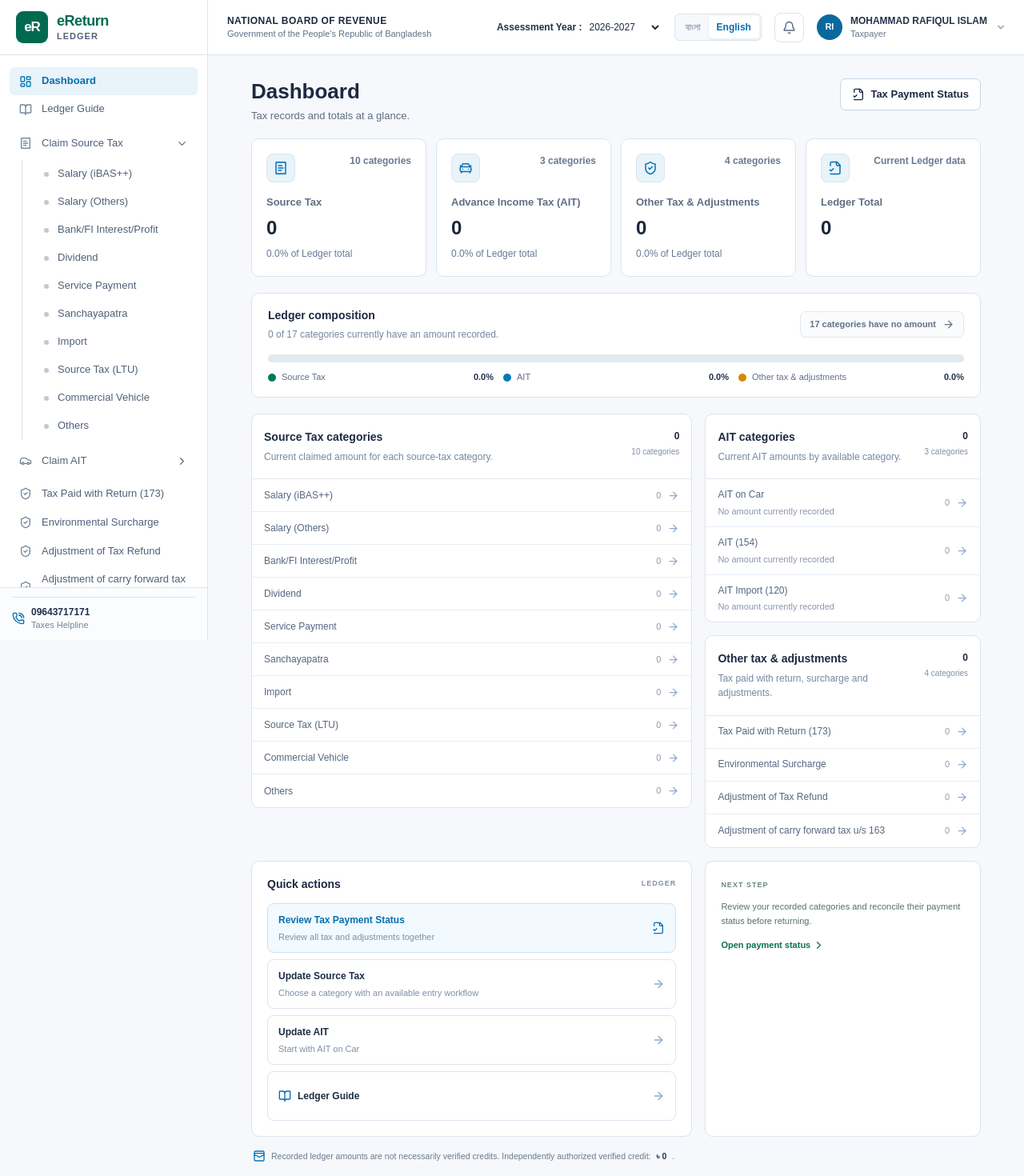
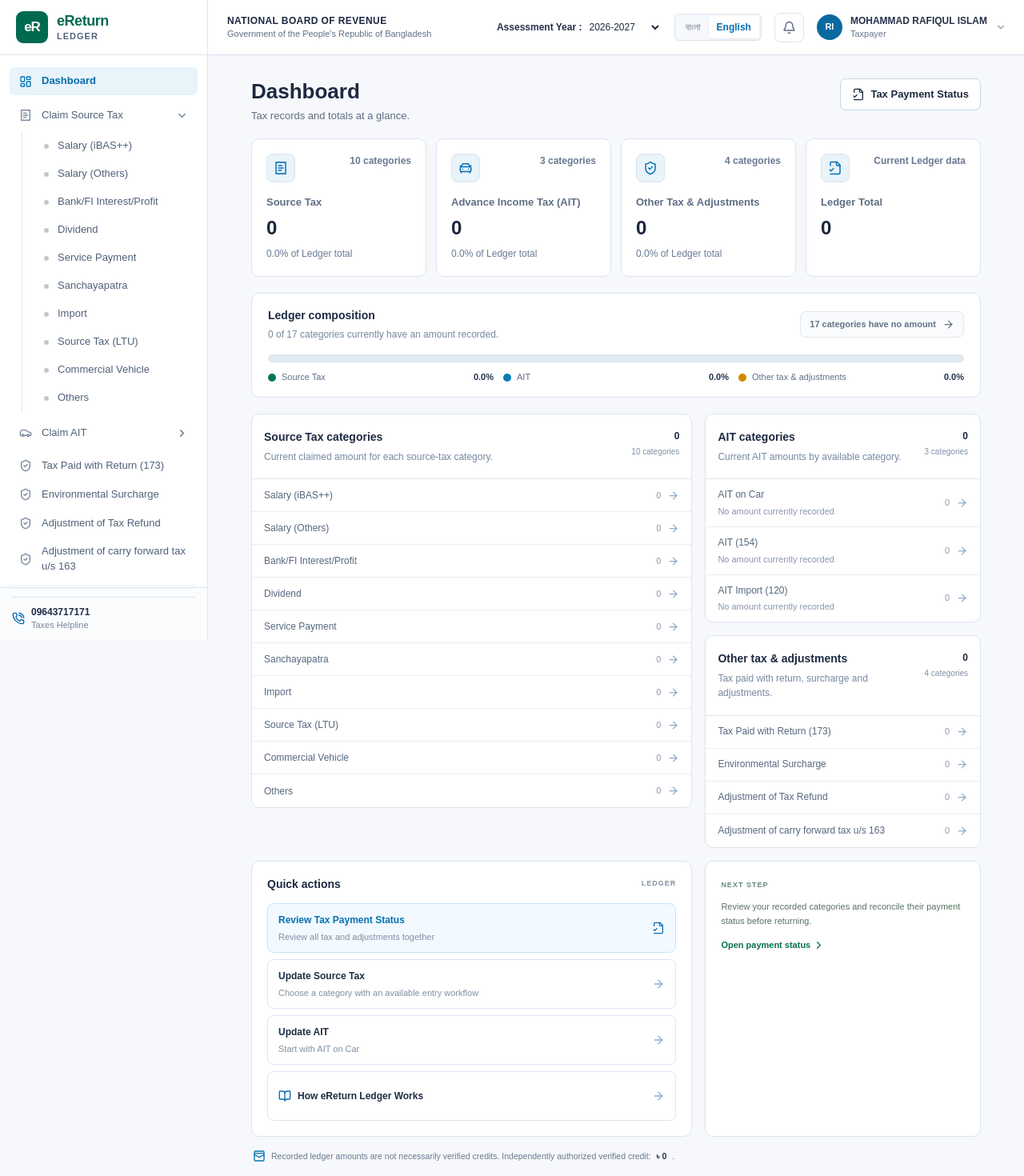
Before and after one commit to shihab-tech04/eLedger, a React (Vite) app: page / in a window 1280 px wide. Shown: the top 1470 px of the page at 80% size. Built offline with nearby package versions, Linux system fonts and the light colour scheme.

Commit message:
Restore September eLedger navigation and frontend-only release scope

```diff
--- a/src/components/navigation/Sidebar.tsx
+++ b/src/components/navigation/Sidebar.tsx
@@ -1,7 +1,7 @@
 import React, { useEffect, useState } from 'react';
 import {
-  BookOpen, Car, ChevronDown, ChevronRight, FileCheck2,
-  LayoutDashboard, Menu, PhoneCall, ReceiptText, RotateCcw,
+  Car, ChevronDown, ChevronRight, FileCheck2,
+  LayoutDashboard, Menu, PhoneCall, ReceiptText,
   ShieldCheck, X,
 } from 'lucide-react';
 import { useLedger } from '../../context/LedgerContext.tsx';
@@ -127,11 +127,6 @@ export const Sidebar: React.FC = () => {
             aria-current={activeNavTab === 'dashboard' ? 'page' : undefined} onClick={() => navigate('dashboard')}>
             <LayoutDashboard size={16}/><span>{bn ? 'ড্যাশবোর্ড' : 'Dashboard'}</span>
           </button>
-          <button type="button" className={'eledger-side-link ' + (activeNavTab === 'ledger-guide' ? 'is-active' : '')}
-            aria-current={activeNavTab === 'ledger-guide' ? 'page' : undefined} onClick={() => navigate('ledger-guide')}>
-            <BookOpen size={16}/><span>{bn ? 'লেজার নির্দেশিকা' : 'Ledger Guide'}</span>
-          </button>
-
           <div className="eledger-nav-group">
             <button type="button" className="eledger-side-link eledger-group-toggle"
               aria-expanded={expanded.source} onClick={() => setExpanded((current) => ({ ...current, source: !current.source }))}>
@@ -169,9 +164,6 @@ export const Sidebar: React.FC = () => {
           <button type="button" className="eledger-side-link eledger-status-link" onClick={openStatus}>
             <FileCheck2 size={16}/><span>{bn ? 'কর পরিশোধের অবস্থা' : 'Tax Payment Status'}</span>
           </button>
-          <a className="eledger-return-link" href="https://etaxnbr.gov.bd/" target="_blank" rel="noopener noreferrer">
-            <RotateCcw size={16}/><span>{bn ? 'ই-রিটার্নে যান' : 'Go to eReturn'}</span><ChevronRight size={15}/>
-          </a>
         </nav>
         <div className="eledger-sidebar-bottom">
           <a className="eledger-helpline" href="tel:09643717171">
--- a/src/features/dashboard/DashboardView.tsx
+++ b/src/features/dashboard/DashboardView.tsx
@@ -171,7 +171,7 @@ export const DashboardView: React.FC = () => {
                 <span><strong>{t('Update AIT','অগ্রিম কর হালনাগাদ করুন')}</strong><small>{t('Start with AIT on Car','গাড়ির অগ্রিম কর দিয়ে শুরু করুন')}</small></span><ArrowRight size={16}/>
               </button>
               <button type="button" onClick={() => setActiveNavTab('ledger-guide')}>
-                <span className="eledger-action-with-icon"><BookOpen size={16}/><strong>{t('Ledger Guide','লেজার নির্দেশিকা')}</strong></span><ArrowRight size={16}/>
+                <span className="eledger-action-with-icon"><BookOpen size={16}/><strong>{t('How eReturn Ledger Works','ই-রিটার্ন লেজার যেভাবে কাজ করে')}</strong></span><ArrowRight size={16}/>
               </button>
             </div>
           </section>
--- a/src/features/ledger-guide/LedgerGuideView.tsx
+++ b/src/features/ledger-guide/LedgerGuideView.tsx
@@ -1,4 +1,4 @@
-/** September 21 custom eLedger Guide. Describes implemented local behavior honestly. */
+/** September 21 "How eReturn Ledger Works" content, reached from Dashboard. */
 import React from 'react';
 import { useLedger } from '../../context/LedgerContext.tsx';
 import { useLedgerLanguage } from '../../context/LanguageContext.tsx';
@@ -27,7 +27,7 @@ export const LedgerGuideView: React.FC = () => {
 
   return (
     <div className="eledger-financial-page">
-      <LedgerPageHeader title={bn ? 'লেজার নির্দেশিকা' : 'Ledger Guide'}
+      <LedgerPageHeader title={bn ? 'ই-রিটার্ন লেজার যেভাবে কাজ করে' : 'How eReturn Ledger Works'}
         caption={bn ? 'উৎস কর, অগ্রিম কর ও সমন্বয়' : 'Source tax, AIT and adjustments'}/>
       <article className="eledger-guide eledger-panel" lang={bn ? 'bn' : 'en'}>
       <div className="eledger-guide-content">
```
Also changed, not shown: 3 other files (tests, documents, lock files or other folders).
